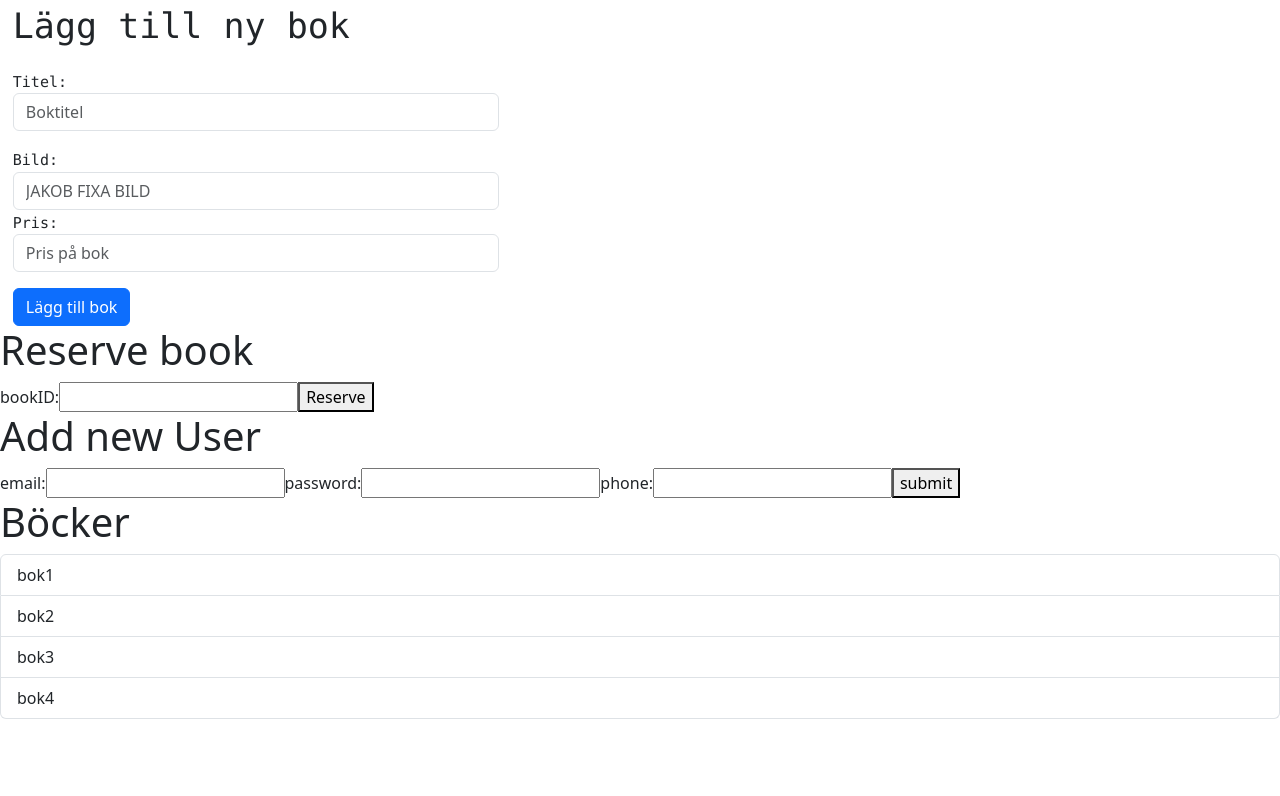
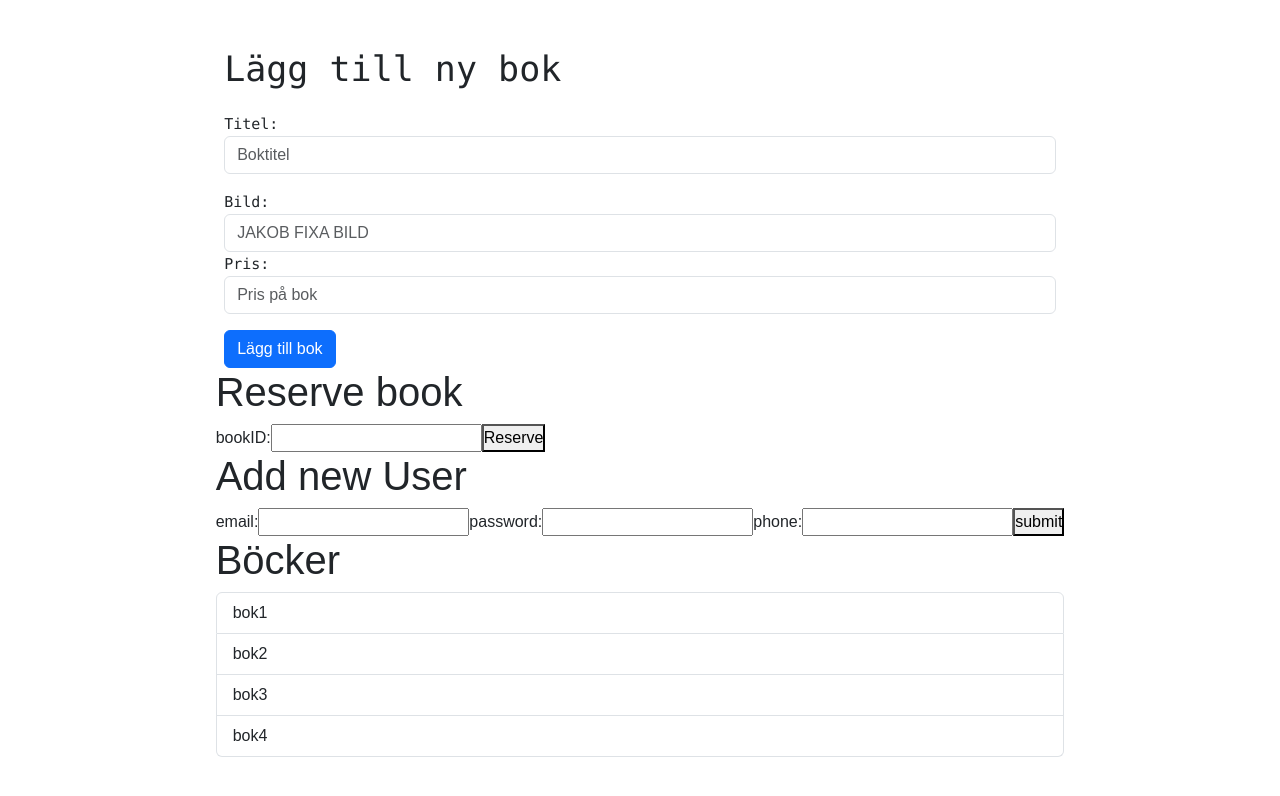
Before and after one commit to FelixH-git/DSD400-Project, a Next.js app: page / in a window 1280 px wide. Shown: the top 796 px of the page. Built offline with nearby package versions, Linux system fonts and the light colour scheme.

Commit message:
nihads kod för test
reverta om något slutar funka

```diff
--- a/components/createBookComponent.js
+++ b/components/createBookComponent.js
@@ -30,12 +30,12 @@ const CreateBook = () => {
     return (
 
         <form onSubmit={handleSubmit}>
-            <p class="formtitle">Lägg till ny bok</p>
-            <div class="divinput">
-            <div class="mb-3">
-            <label htmlFor="title" class="labeltitle">Titel: </label>
+            <p className="formtitle">Lägg till ny bok</p>
+            <div className="divinput">
+            <div className="mb-3">
+            <label htmlFor="title" className="labeltitle">Titel: </label>
             <input
-                class="form-control"
+                className="form-control"
                 type="text"
                 id="title"
                 name="title"
@@ -46,10 +46,10 @@ const CreateBook = () => {
             </div>
             </div>
 
-            <div class="divinput">
-            <label htmlFor="img" class="labeltitle">Bild: </label>
+            <div className="divinput">
+            <label htmlFor="img" className="labeltitle">Bild: </label>
             <input
-                class="form-control"
+                className="form-control"
                 type="text"
                 id="img"
                 name="img"
@@ -58,11 +58,11 @@ const CreateBook = () => {
                 onChange={(event) => setImg(event.target.value)}
             />
             </div>
-            <div class="divinput">
-            <div class="mb-3">
-            <label htmlFor="price" class="labeltitle">Pris: </label>
+            <div className="divinput">
+            <div className="mb-3">
+            <label htmlFor="price" className="labeltitle">Pris: </label>
             <input
-                class="form-control"
+                className="form-control"
                 type="text"
                 id="price"
                 name="price"
@@ -74,8 +74,8 @@ const CreateBook = () => {
             </div>
 
 
-            <div class="divinput">
-            <button type="submit" class="btn btn-primary">Lägg till bok</button>
+            <div className="divinput">
+            <button type="submit" className="btn btn-primary">Lägg till bok</button>
             </div>
 
         </form>
--- a/styles/globals.css
+++ b/styles/globals.css
@@ -1,16 +1,16 @@
 
 
 .divinput {
-  max-height: 50%;
-  max-width: 40%;
+  max-height: 100%;
+  max-width: 100%;
   padding-left: 1%;
   padding-right: 1%;
 
 }
 
 .divcreate{
-  max-height: 40%;
-  max-width: 35%;
+  max-height: 50%;
+  max-width: 50%;
   padding-right: 1%;
   padding-left: 1%;
 }
@@ -25,3 +25,105 @@
   font-family:"Lucida Console";
   font-size:15px;
 }
+
+/* NEDANFÖR ÄR CSS FÖR NIHADS KOD ------------------------------------------------------------------------- */
+
+*{
+  font-family: "Poppins", sans-serif;
+  margin: 0;
+  padding: 0;
+  box-sizing: border-box;
+}
+body{
+  display: flex;
+  justify-content: center;
+  align-items: center;
+  min-height: 100vh;
+  background: black;
+  background-color: black;
+  /* background: url('img.jpg');                   FUNKAR INTE -------------------*/
+}
+.wrapper{
+  width: 420px;
+  color: #fff;
+  border-radius: 10px;
+  padding: 30px 40px;
+}
+.wrapper h1{
+  font-size: 36px;
+  text-align: center;
+}
+.wrapper .input_box{
+  position: relative;
+  width: 100%;
+  height: 50px;
+  margin: 30px 0;
+}
+.input_box input{
+  width: 100%;
+  height: 100%;
+  background: transparent;
+  border: none;
+  outline: none;
+  border: 2px solid rgba(255, 255, 255, .2);
+  border-radius: 40px;
+  font-size: 16px;
+  color: #fff;
+  padding: 20px 45px 20px 20px;
+}
+.input_box input::placeholder{
+  color: #fff;
+}
+.input_box i {
+  position: absolute;
+  right: 20px;
+  top: 50%;
+  transform: translateY(-50%);
+  font-size: 20px;
+}
+.wrapper .remember-forgot{
+  display: flex;
+  justify-content: space-between;
+  font-size: 14.5 px;
+  margin: -15px 0 15px;
+}
+
+.remember-forgot label input{
+
+  margin-right: 3px;
+}
+
+.remember-forgot a{
+  color:#fff;
+  text-decoration: none;
+}
+
+.remember-forgot a:hover{
+  text-decoration: underline;
+}
+.wrapper .btn{
+  width: 100%;
+  height: 45px;
+  background:#fff;
+  border: none;
+  outline: none;
+  border-radius: 40px;
+  box-shadow: 0 0 10px rgba(0, 0 ,0 , .1);
+  cursor: pointer;
+  font-size: 16px;
+  color: #333;
+  font-weight: 600;
+}
+.wrapper .register_link{
+  font-size: 14.5px;
+  text-align: center;
+  margin-top: 20px 0 15px;
+}
+.register_link p a{
+  color: #fff;
+  text-decoration: none;
+  font-weight: 600;
+}
+.register_link p a:hover{
+  text-decoration: underline;
+}
```
Also changed, not shown: components/Nihad.js (added, +37 -0 lines), pages/nihadtest.js (added, +12 -0 lines).
